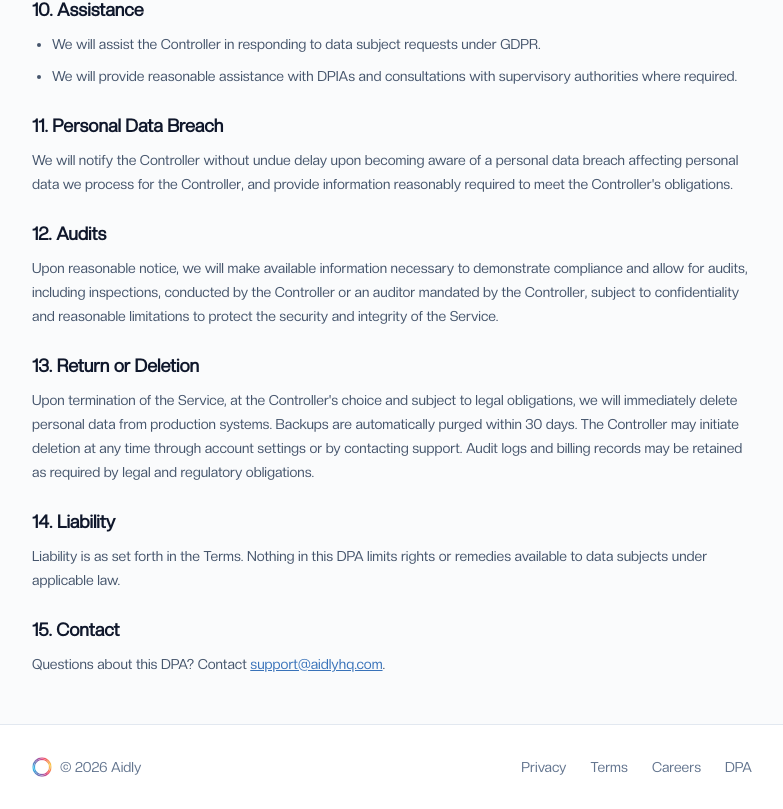
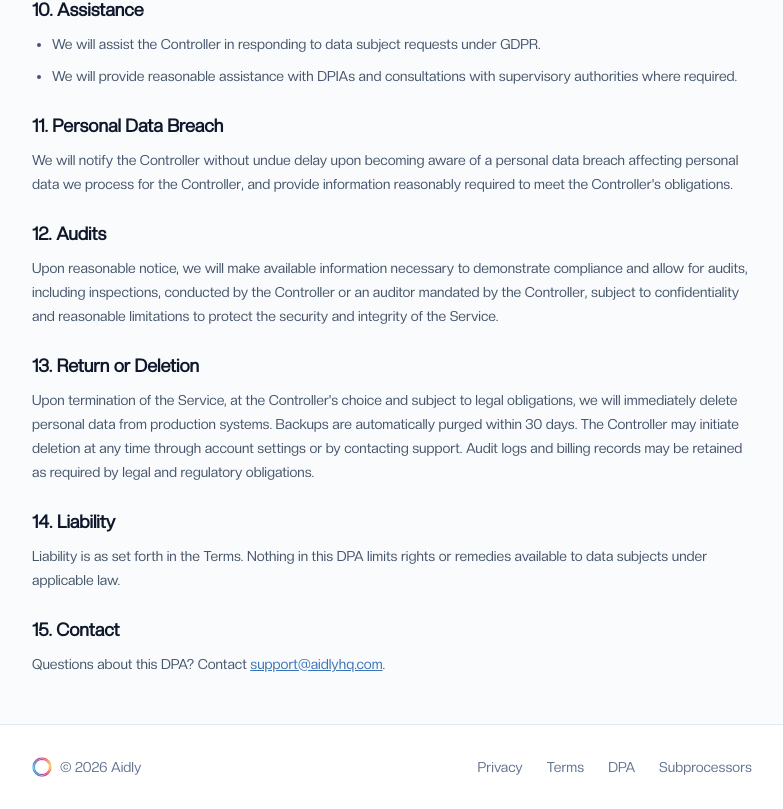
Before and after one commit to matiiimat/cs-appv1, a Next.js app: page /dpa in a window 1280 px wide. Shown: the part 1365-2174 px from the top of the page, without its empty margins (248-1031 px from the left). Built offline with nearby package versions, Linux system fonts and the light colour scheme.

Commit message:
Footer Update

```diff
--- a/app/dpa/page.tsx
+++ b/app/dpa/page.tsx
@@ -167,8 +167,8 @@ export default function DpaPage() {
               <div className="flex items-center gap-6 text-sm text-slate-500 dark:text-white/40">
                 <Link href="/privacy" className="transition-colors hover:text-slate-900 dark:hover:text-white">Privacy</Link>
                 <Link href="/terms" className="transition-colors hover:text-slate-900 dark:hover:text-white">Terms</Link>
-                <Link href="/careers" className="transition-colors hover:text-slate-900 dark:hover:text-white">Careers</Link>
                 <Link href="/dpa" className="transition-colors hover:text-slate-900 dark:hover:text-white">DPA</Link>
+                <Link href="/subprocessors" className="transition-colors hover:text-slate-900 dark:hover:text-white">Subprocessors</Link>
               </div>
             </div>
           </div>
--- a/app/privacy/page.tsx
+++ b/app/privacy/page.tsx
@@ -177,8 +177,8 @@ export default function PrivacyPage() {
               <div className="flex items-center gap-6 text-sm text-slate-500 dark:text-white/40">
                 <Link href="/privacy" className="transition-colors hover:text-slate-900 dark:hover:text-white">Privacy</Link>
                 <Link href="/terms" className="transition-colors hover:text-slate-900 dark:hover:text-white">Terms</Link>
-                <Link href="/careers" className="transition-colors hover:text-slate-900 dark:hover:text-white">Careers</Link>
                 <Link href="/dpa" className="transition-colors hover:text-slate-900 dark:hover:text-white">DPA</Link>
+                <Link href="/subprocessors" className="transition-colors hover:text-slate-900 dark:hover:text-white">Subprocessors</Link>
               </div>
             </div>
           </div>
--- a/app/terms/page.tsx
+++ b/app/terms/page.tsx
@@ -194,8 +194,8 @@ export default function TermsPage() {
               <div className="flex items-center gap-6 text-sm text-slate-500 dark:text-white/40">
                 <Link href="/privacy" className="transition-colors hover:text-slate-900 dark:hover:text-white">Privacy</Link>
                 <Link href="/terms" className="transition-colors hover:text-slate-900 dark:hover:text-white">Terms</Link>
-                <Link href="/careers" className="transition-colors hover:text-slate-900 dark:hover:text-white">Careers</Link>
                 <Link href="/dpa" className="transition-colors hover:text-slate-900 dark:hover:text-white">DPA</Link>
+                <Link href="/subprocessors" className="transition-colors hover:text-slate-900 dark:hover:text-white">Subprocessors</Link>
               </div>
             </div>
           </div>
```
